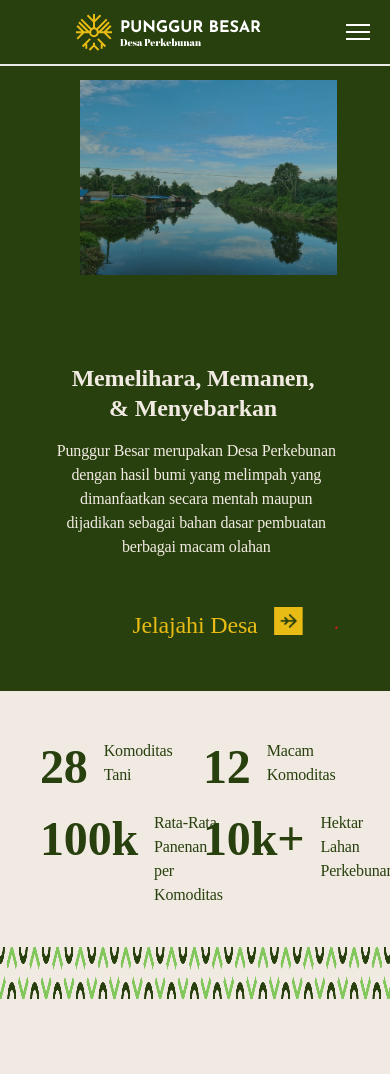
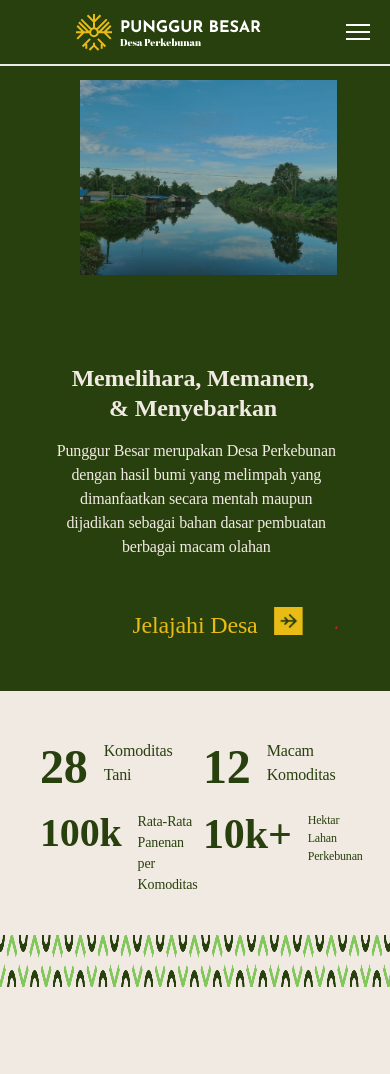
Before and after one commit to raihanfaiq/punggurbesar, a Next.js app: page / in a window 390 px wide. Shown: the top 1074 px of the page. Built offline with nearby package versions, Linux system fonts and the light colour scheme.

Commit message:
responsive ip xr, se, 12

```diff
--- a/components/features.tsx
+++ b/components/features.tsx
@@ -17,8 +17,8 @@ export default function Features() {
           </h1>
         </div>
         <div className="flex text-[#28400D]">
-          <h1 className="text-[48px] font-[AbrilFatface] font-bold">100k</h1>
-          <h1 className="mt-2 ml-4 text-[16px] font-[JosefinSans]">
+          <h1 className="text-[40px] font-[AbrilFatface] font-bold">100k</h1>
+          <h1 className="mt-2 ml-4 text-[14px] font-[JosefinSans]">
             Rata-Rata Panenan <br /> per Komoditas
           </h1>
         </div>
@@ -29,8 +29,8 @@ export default function Features() {
           </h1>
         </div>
         <div className="flex text-[#28400D]">
-          <h1 className="text-[48px] font-[AbrilFatface] font-bold ">10k+</h1>
-          <h1 className="mt-2 ml-4 text-[16px] font-[JosefinSans]">
+          <h1 className="text-[42px] font-[AbrilFatface] font-bold ">10k+</h1>
+          <h1 className="mt-2 ml-4 text-[12px] font-[JosefinSans]">
             Hektar Lahan <br /> Perkebunan
           </h1>
         </div>
```
